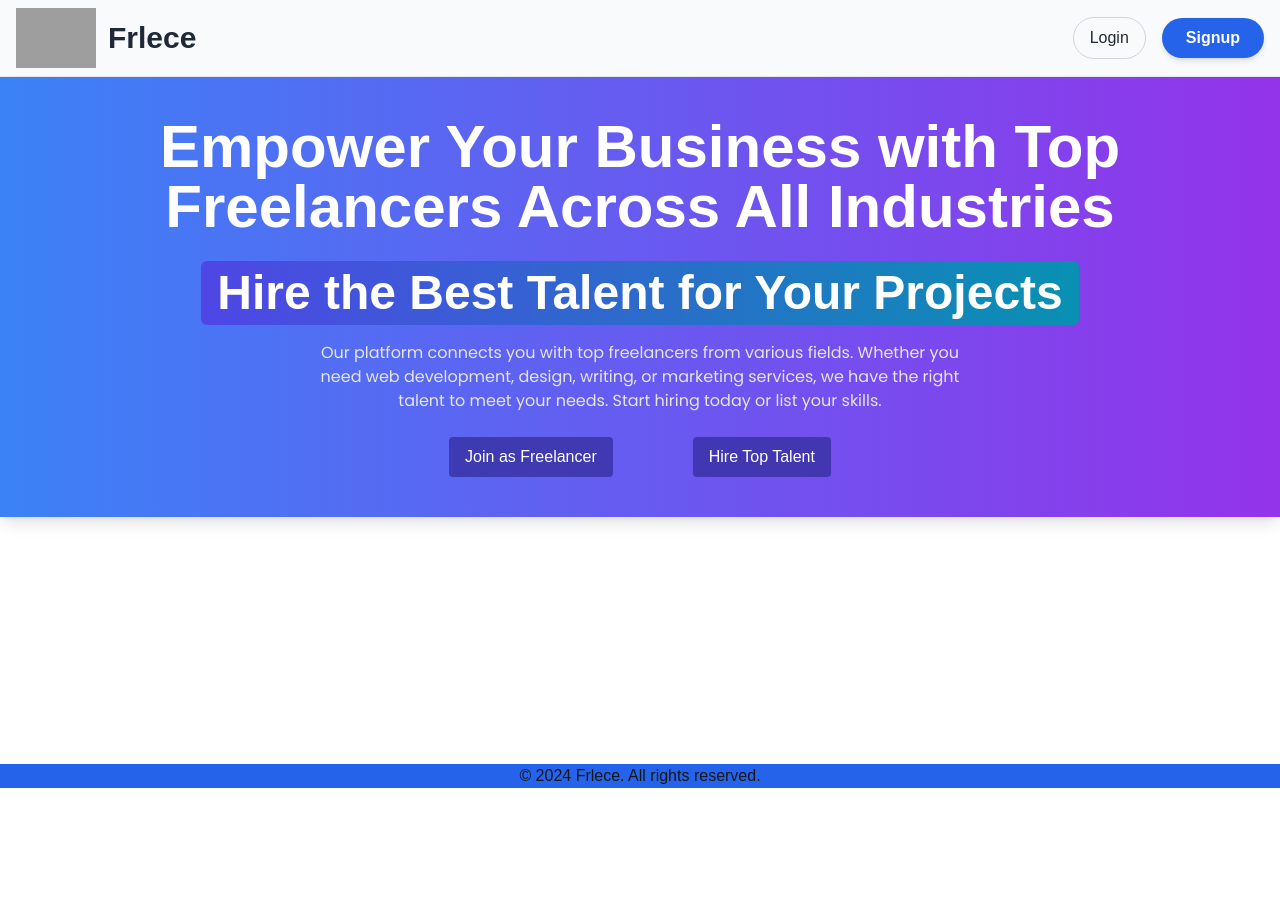
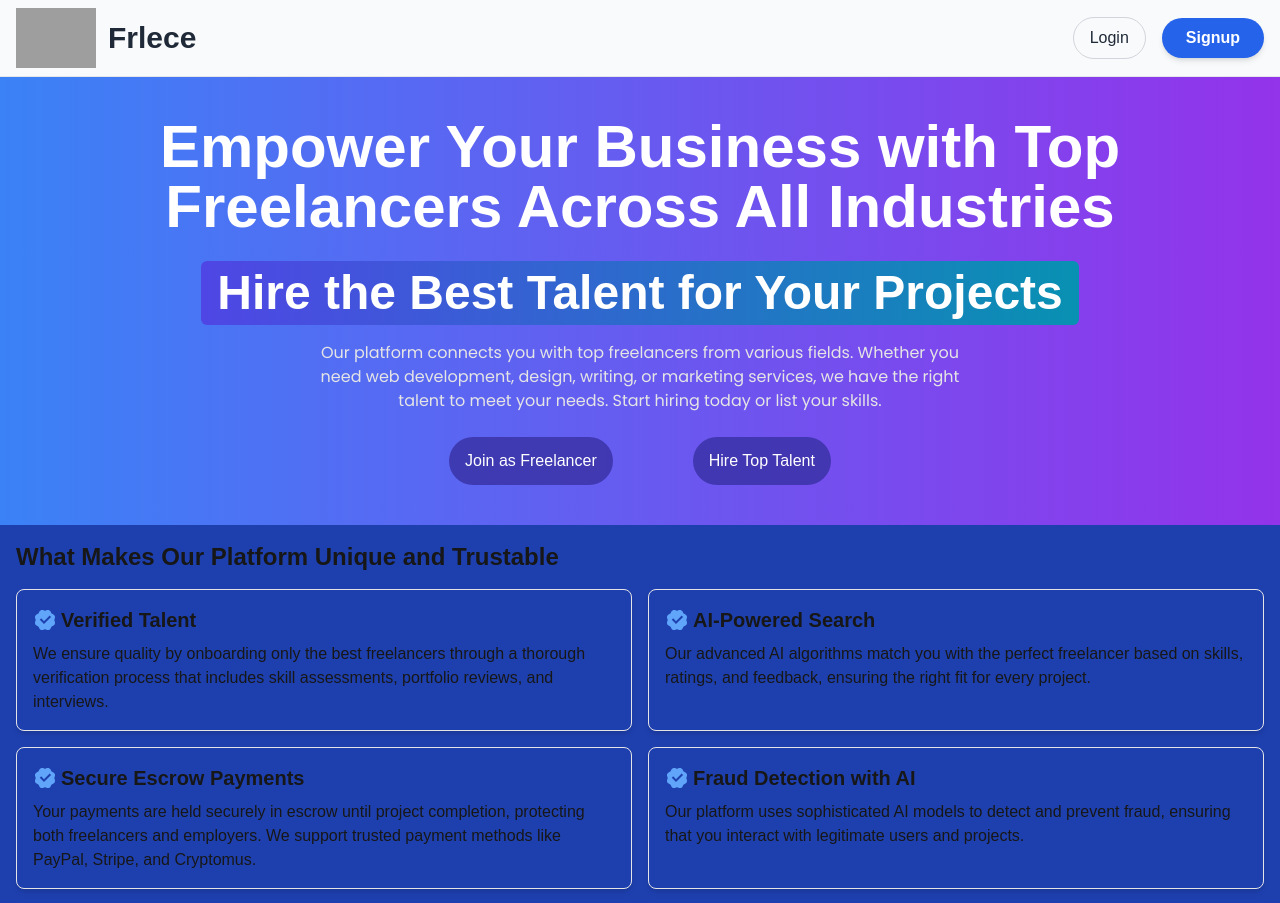
Before and after one commit to AmjadNoor/Frlece, a Next.js app: page / in a window 1280 px wide. Shown: the top 903 px of the page. Before the commit the page ends 800 px from the top, so only its background shows below. Built offline with nearby package versions, Linux system fonts and the light colour scheme; grey boxes are pictures that could not be loaded.

Commit message:
implemented unique.tsx

```diff
--- a/src/app/(component)/HomeScreen.tsx
+++ b/src/app/_components/(HomeScreen)/Hero.tsx
@@ -8,7 +8,7 @@ const textFont = Poppins({
   weight: ["100", "200", "300", "400", "500", "600", "700", "800", "900"],
 });
 
-const HomeScreen = () => {
+const Hero = () => {
   return (
     <div className="flex items-center justify-center flex-col bg-gradient-to-r from-blue-500 to-purple-600   shadow-lg w-screen md:w-[100%] h-screen md:h-[100%] md:py-10 ">
       <div className="flex items-center justify-center flex-col text-white">
@@ -30,10 +30,10 @@ const HomeScreen = () => {
           today or list your skills.
         </div>
         <div className="flex gap-4 sm:gap-10 md:gap-20 items-center justify-center">
-          <button className="mt-6 py-2 px-4 rounded text-md font-normal bg-indigo-800/80 text-white hover:bg-indigo-400">
+          <button className="mt-6 py-3 px-4 rounded-full text-md font-normal bg-indigo-800/80 text-white hover:bg-indigo-400">
             <Link href="/sign-up">Join as Freelancer</Link>
           </button>
-          <button className="mt-6 py-2 px-4 rounded text-md font-normal bg-indigo-800/80 text-white hover:bg-indigo-400">
+          <button className="mt-6 py-3 px-4 text-md font-normal bg-indigo-800/80 text-white hover:bg-indigo-400 rounded-full">
             <Link href="/hire-talent">Hire Top Talent</Link>
           </button>
         </div>
@@ -42,4 +42,4 @@ const HomeScreen = () => {
   );
 };
 
-export default HomeScreen;
+export default Hero;
--- /dev/null
+++ b/src/app/_components/(HomeScreen)/Unique.tsx
@@ -0,0 +1,26 @@
+import React from "react";
+import { whyChoosePlatfrom } from "@/data/whyChoosePlatform";
+import { RiVerifiedBadgeFill } from "react-icons/ri";
+
+const Unique = () => {
+  return (
+    <div className="px-4 pb-12 bg-blue-800  shadow-lg ">
+      <div className="text-2xl font-bold py-4">
+        What Makes Our Platform Unique and Trustable
+      </div>
+      <div className="grid grid-cols-1 md:grid-cols-2 gap-4">
+        {whyChoosePlatfrom.map((choose, index) => (
+          <div key={index} className="p-4 border rounded-lg shadow-md">
+            <div className="flex gap-1 items-center justify-start">
+              <RiVerifiedBadgeFill className="text-blue-400 text-2xl mb-2" />
+              <p className="text-xl font-bold mb-2">{choose.title}</p>
+            </div>
+            <p>{choose.description}</p>
+          </div>
+        ))}
+      </div>
+    </div>
+  );
+};
+
+export default Unique;
--- a/src/app/(component)/Footer.tsx
+++ b/src/app/_components/Footer.tsx
@@ -1,6 +1,6 @@
 const Footer = () => {
   return (
-    <footer className="absolute bottom-3 bg-blue-600 w-full">
+    <footer className="absolute bottom-0 bg-blue-600 w-full py-2">
       <p className="text-center ">&copy; 2024 Frlece. All rights reserved.</p>
     </footer>
   );
--- /dev/null
+++ b/src/app/_components/HomeScreen.tsx
@@ -0,0 +1,14 @@
+import React from "react";
+import Hero from "./(HomeScreen)/Hero";
+import Unique from "./(HomeScreen)/Unique";
+
+const HomeScreen = () => {
+  return (
+    <div>
+      <Hero />
+      <Unique />
+    </div>
+  );
+};
+
+export default HomeScreen;
--- a/src/app/layout.tsx
+++ b/src/app/layout.tsx
@@ -1,8 +1,8 @@
 import type { Metadata } from "next";
 import localFont from "next/font/local";
 import "./globals.css";
-import Header from "./(component)/Header";
-import Footer from "./(component)/Footer";
+import Header from "./_components/Header";
+import Footer from "./_components/Footer";
 
 const geistSans = localFont({
   src: "./fonts/GeistVF.woff",
@@ -29,7 +29,7 @@ export default function RootLayout({
   return (
     <html lang="en">
       <body
-        className={`${geistSans.variable} ${geistMono.variable} antialiased`}
+        className={`${geistSans.variable} ${geistMono.variable} antialiased relative `}
       >
         <Header />
         {children}
--- a/src/app/page.tsx
+++ b/src/app/page.tsx
@@ -1,4 +1,4 @@
-import HomeScreen from "./(component)/HomeScreen";
+import HomeScreen from "./_components/HomeScreen";
 
 export default function Home() {
   return (
--- /dev/null
+++ b/src/data/whyChoosePlatform.ts
@@ -0,0 +1,32 @@
+export const whyChoosePlatfrom = [
+  {
+    title: "Verified Talent",
+    description:
+      "We ensure quality by onboarding only the best freelancers through a thorough verification process that includes skill assessments, portfolio reviews, and interviews.",
+  },
+  {
+    title: "AI-Powered Search",
+    description:
+      "Our advanced AI algorithms match you with the perfect freelancer based on skills, ratings, and feedback, ensuring the right fit for every project.",
+  },
+  {
+    title: "Secure Escrow Payments",
+    description:
+      "Your payments are held securely in escrow until project completion, protecting both freelancers and employers. We support trusted payment methods like PayPal, Stripe, and Cryptomus.",
+  },
+  {
+    title: "Fraud Detection with AI",
+    description:
+      "Our platform uses sophisticated AI models to detect and prevent fraud, ensuring that you interact with legitimate users and projects.",
+  },
+  {
+    title: "Real-Time Dashboards",
+    description:
+      "Keep track of your projects, payments, and performance with our easy-to-use dashboards for both freelancers and employers.",
+  },
+  {
+    title: "Collaborative Solution Hub",
+    description:
+      "Got an incomplete project? Post it on our platform and let talented freelancers offer creative solutions, ensuring every project finds its expert.",
+  },
+];
```
Also changed, not shown: src/app/(authentication)/Login.tsx (added), src/app/(authentication)/signin.tsx (added), src/app/_components/Header.tsx (renamed from src/app/(component)/Header.tsx).
